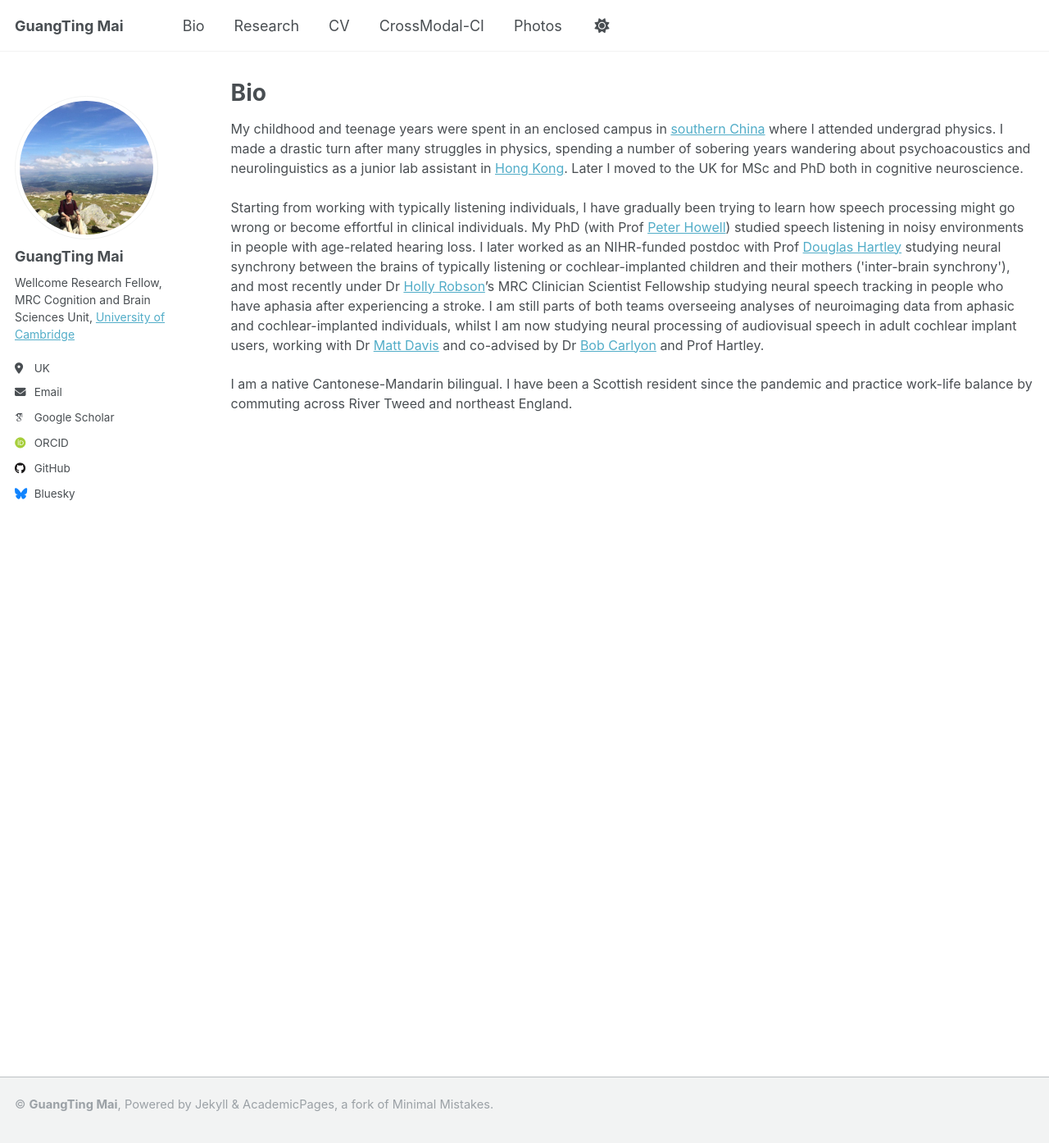
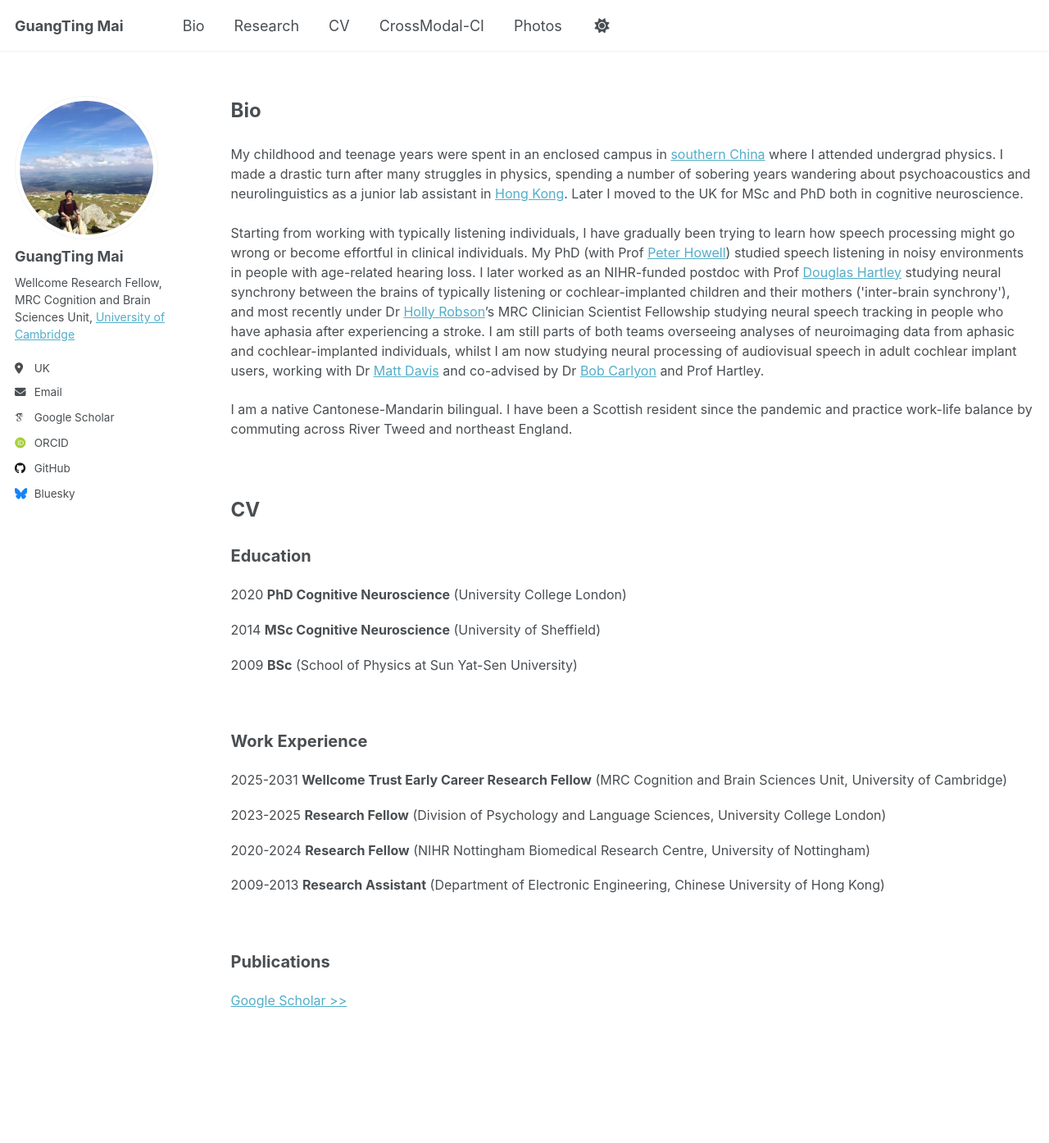
Before and after one commit to guangtingmai/guangtingmai.github.io, a Jekyll site: the page built from _pages/about.html, in a window 1280 px wide and 1400 px high. Shown: the top 1394 px of the window at 82% size. Built offline with Jekyll 4.4.1, drawn with Linux system fonts in a browser that asks for light colours; some web fonts are replaced.

Commit message:
Update and rename bio.html to about.html

```diff
--- a/_pages/bio.html
+++ b/_pages/about.html
@@ -1,9 +1,10 @@
 ---
 layout: archive
-title: "Bio"
-permalink: /bio/
+title: ""
+permalink: /about/
 author_profile: true
 ---
+<p><span style="font-size: 18pt;line-height: 1.5;display: block"><strong>Bio</strong></span></p>
 <p><span style="font-size: 12pt;line-height: 1.5;display: block;margin-bottom: 0.15vh">My childhood and teenage years were spent in an enclosed
   campus in <a href="https://en.wikipedia.org/wiki/Sun_Yat-sen_University">southern China</a> where I attended undergrad physics. I made a
   drastic turn after many struggles in physics, spending a number of sobering years wandering about psychoacoustics and neurolinguistics as a junior
@@ -21,3 +22,20 @@ author_profile: true
   and Prof Hartley.</span></p>
 <p><span style="font-size: 12pt;line-height: 1.5;display: block;margin-bottom: 0.15vh">I am a native Cantonese-Mandarin bilingual. I have been a
   Scottish resident since the pandemic and practice work-life balance by commuting across River Tweed and northeast England.</span></p>
+
+<br>
+<p><span style="font-size: 18pt;line-height: 1.5;display: block"><strong>CV</strong></span></p>
+<p><span style="font-size: 15pt;line-height: 1.5;display: block"><strong>Education</strong></span></p>
+<p><span style="font-size: 12pt;line-height: 1.2;display: block;">2020 <strong>PhD Cognitive Neuroscience</strong> (University College London)</span></p>
+<p><span style="font-size: 12pt;line-height: 1.2;display: block;">2014 <strong>MSc Cognitive Neuroscience</strong> (University of Sheffield) </span></p>
+<p><span style="font-size: 12pt;line-height: 1.2;display: block;">2009 <strong>BSc</strong> (School of Physics at Sun Yat-Sen University)</span></p>
+<br>
+<p><span style="font-size: 15pt;line-height: 1.5;display: block"><strong>Work Experience</strong></span></p>
+<p><span style="font-size: 12pt;line-height: 1.2;display: block;">2025-2031 <strong>Wellcome Trust Early Career Research Fellow</strong> (MRC Cognition and Brain Sciences Unit, University of Cambridge)</span></p>
+<p><span style="font-size: 12pt;line-height: 1.2;display: block;">2023-2025 <strong>Research Fellow</strong> (Division of Psychology and Language Sciences, University College London)</span></p>
+<p><span style="font-size: 12pt;line-height: 1.2;display: block;">2020-2024 <strong>Research Fellow</strong> (NIHR Nottingham Biomedical Research Centre, University of Nottingham)</span></p>
+<p><span style="font-size: 12pt;line-height: 1.2;display: block;">2009-2013 <strong>Research Assistant</strong> (Department of Electronic Engineering, Chinese University of Hong Kong)</span></p>
+<br>
+<p><span style="font-size: 15pt;line-height: 1.5;display: block"><strong>Publications</strong></span></p>
+<p><span style="font-size: 12pt;line-height: 1.2;display: block;"><a href="https://scholar.google.com/citations?user=bCQ03mIAAAAJ&hl=en">
+ Google Scholar >></a></span></p>
```
